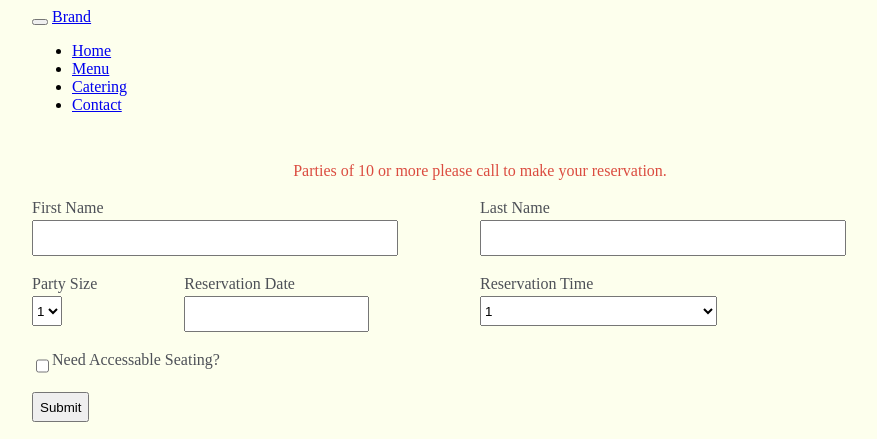
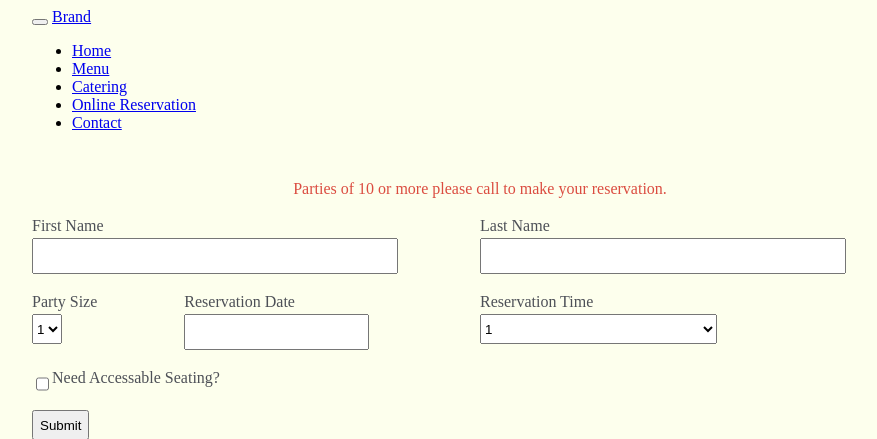
Before and after one commit to katelyn-raye/ctech4320, a PHP site: page /reservation.php in a window 1280 px wide. Shown: the top 439 px of the page, without its empty margins (160-1037 px from the left). Run offline with PHP 8.4, Linux system fonts and the light colour scheme; some libraries are stand-ins or nearby versions.

Commit message:
Update components.php

```diff
--- a/components.php
+++ b/components.php
@@ -21,6 +21,9 @@ function makeHeader ($page) {
               <li class="navbar-item">
                   <a class="navbar-link" href="catering.html" title="Catering">Catering</a>
               </li>
+							<li class="navbar-item">
+                  <a class="navbar-link" href="reservation.php" title="Reservation">Online Reservation</a>
+              </li>
               <li class="navbar-item">
                   <a class="navbar-link" href="contact.html" title="Contact">Contact</a>
               </li>
```
